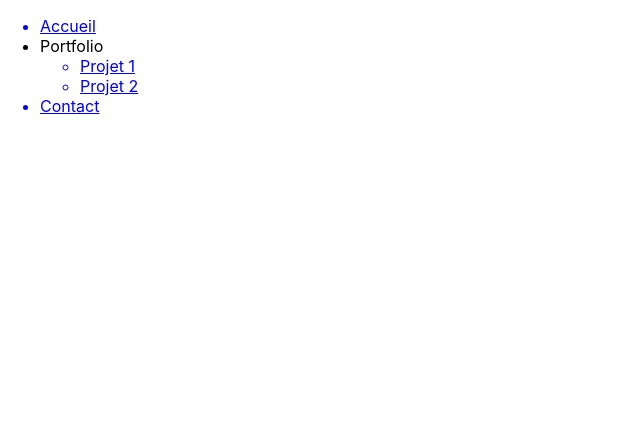
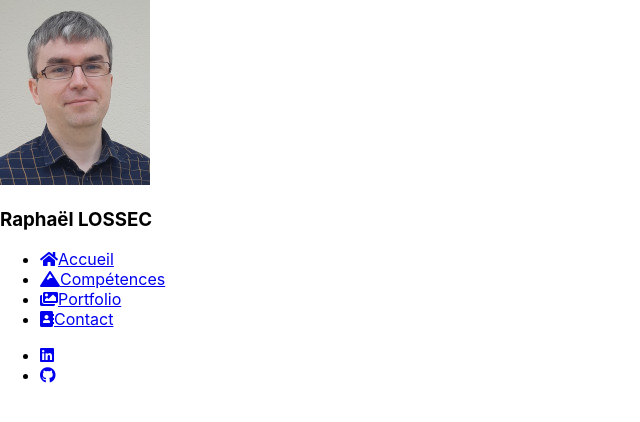
Before and after one commit to S0Imyr/site_perso, a React (Create React App) app: page / in a window 1280 px wide. Shown: the top 422 px of the page, without its empty margins (0-640 px from the left). Built offline with nearby package versions, Linux system fonts and the light colour scheme.

Commit message:
Navigation

```diff
--- a/src/App.js
+++ b/src/App.js
@@ -1,20 +1,40 @@
-import './App.css';
-import React from 'react'
-import  { Redirect, Route, Switch } from 'react-router-dom';
-import Home from './components/Home'
-import Contact from './components/Contact';
-import { Project1, Project2 } from './components/Projects';
+import React from 'react';
+import  { BrowserRouter, Route, Switch } from 'react-router-dom';
+import Contact from './pages/Contact';
+import Home from './pages/Home';
+import Skills from './pages/Skills';
+import NotFound from './pages/NotFound';
+import Portfolio from './pages/Portfolio';
 
-function App() {
+
+const App = () => {
   return (
-    <Switch>
-      <Route exact path="/" component={Home} />
-      <Route exact path="/project-1" component={Project1} />
-      <Route exact path="/project-2" component={Project2} />
-      <Route exact path="/contact" component={Contact} />
-      <Redirect to="/" />
-    </Switch>
+    <>
+      <BrowserRouter>
+        <Switch>
+          <Route path="/" exact component= {Home}/>
+          <Route path="/skills" exact component= {Skills}/>
+          <Route path="/portfolio" exact component= {Portfolio}/>
+          <Route path="/contact" exact component= {Contact}/>
+          <Route component= {NotFound} />
+        </Switch>
+      </BrowserRouter>
+    </>
   );
-}
+};
 
 export default App;
+
+
+
+// function App() {
+//   return (
+//     <Switch>
+//       <Route exact path="/" component={Home} />
+//       <Route exact path="/project-1" component={Project1} />
+//       <Route exact path="/project-2" component={Project2} />
+//       <Route exact path="/contact" component={Contact} />
+//       <Redirect to="/" />
+//     </Switch>
+//   );
+// }
--- /dev/null
+++ b/src/components/Navigation.js
@@ -0,0 +1,63 @@
+import React from 'react'
+import { NavLink } from 'react-router-dom'
+
+function Navigation() {
+    return (
+      <div className="sidebar">
+
+        <div className="id">
+            <div className="idContent">
+                <img src="./media/profil.jpg" alt ="profil-pic" />
+                <h3>Raphaël LOSSEC</h3>
+            </div>
+        </div>
+
+        <div className="navigation">
+            <ul>
+                <li>
+                    <NavLink exact to="/" activeClassName="navActive">
+                        <i className="fas fa-home"></i>
+                        <span>Accueil</span>
+                    </NavLink>
+                </li>
+                <li>
+                <NavLink exact to="/skills" activeClassName="navActive">
+                <i className="fas fa-mountain"></i>
+                    <span>Compétences</span>
+                </NavLink>
+                </li>
+                <li>
+                <NavLink exact to="/portfolio" activeClassName="navActive">
+                    <i className="fas fa-images"></i>
+                    <span>Portfolio</span>
+                </NavLink>
+                </li>
+                <li>
+                <NavLink exact to="/contact" activeClassName="navActive">
+                    <i className="fas fa-address-book"></i>
+                    <span>Contact</span>
+                </NavLink>
+                </li>
+            </ul>
+        </div>
+
+        <div className="socialNetwork">
+            <ul>
+                <li>
+                    <a href="https://www.linkedin.com/in/raphael-lossec/" target="_blank" rel="noopenner noreferrer"><i className="fab fa-linkedin"></i></a>
+                </li>
+                <li>
+                    <a href="https://github.com/S0Imyr" target="_blank" rel="noopenner noreferrer"><i className="fab fa-github"></i></a>
+                </li>
+            </ul>
+        </div>
+
+        <div className='signature'>
+
+        </div>
+
+      </div>
+    );
+  }
+
+export default Navigation;
--- a/src/components/Navigation.jsx
+++ /dev/null
@@ -1,29 +0,0 @@
-import React from 'react'
-import { NavLink } from 'react-router-dom'
-
-function Navigation() {
-    return (
-      <div className="navigation">
-          <ul>
-              <NavLink to="/" exact className="hover" activeClassName="nav-active">
-                  <li>Accueil</li>
-              </NavLink>
-              <li className="nav-portfolio">Portfolio
-                <ul className="nav-projects">
-                    <NavLink to="/project-1" className="hover" activeClassName="nav-active">
-                        <li>Projet 1</li>
-                    </NavLink>
-                    <NavLink to="/project-2" className="hover" activeClassName="nav-active">
-                        <li>Projet 2</li>
-                    </NavLink>
-                </ul>
-              </li>
-              <NavLink to="/contact" exact className="hover" activeClassName="nav-active">
-                  <li>Contact</li>
-              </NavLink>
-          </ul>
-      </div>
-    );
-  }
-
-export default Navigation;
--- a/src/components/Projects.jsx
+++ /dev/null
@@ -1,24 +0,0 @@
-import React from 'react';
-
-
-function Project1() {
-    return (
-        <main>
-            <div className="project">
-                Projet 1
-            </div>
-        </main>
-    );
-  }
-
-function Project2() {
-    return (
-        <main>
-            <div className="project">
-                Projet 2
-            </div>
-        </main>
-    );
-  }
-
-export { Project1, Project2 };
--- a/src/components/Home.jsx
+++ b/src/pages/Home.js
@@ -1,11 +1,11 @@
 import React from 'react';
-import Navigation from './Navigation';
+import Navigation from '../components/Navigation';
 
 
 function Home() {
     return (
       <div>
-        <Navigation />
+        <Navigation></Navigation>
       </div>
     );
   }
--- /dev/null
+++ b/src/pages/NotFound.js
@@ -0,0 +1,11 @@
+import React from 'react';
+
+const NotFound = () => {
+    return (
+        <div>
+            Not found !
+        </div>
+    );
+};
+
+export default NotFound;
--- /dev/null
+++ b/src/pages/Skills.js
@@ -0,0 +1,11 @@
+import React from 'react';
+
+const Skills = () => {
+    return (
+        <div>
+            Compétences
+        </div>
+    );
+};
+
+export default Skills;
```
Also changed, not shown: public/media/profil.jpg (added), src/logo.svg (deleted), src/pages/Contact.js (renamed from src/components/Contact.jsx), src/pages/Portfolio.js (renamed from src/components/Portfolio.jsx).
